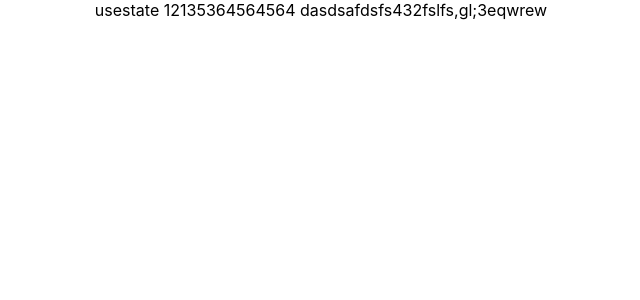
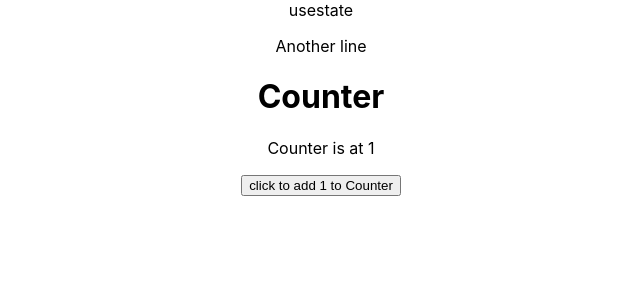
Before and after one commit to Gilaicohen/usestate, a React (Create React App) app in the folder usestate/: page / in a window 1280 px wide. Shown: the top 300 px of the page, without its empty margins (319-959 px from the left). Built offline with nearby package versions, Linux system fonts and the light colour scheme.

Commit message:
course code1

```diff
--- a/usestate/src/App.js
+++ b/usestate/src/App.js
@@ -1,12 +1,15 @@
 
 import './App.css';
+import Counter from './Counter';
 
 function App() {
   return (
     <div className="App">
-     usestate 12135364564564
-     dasdsafdsfs432fslfs,gl;3eqwrew
+     usestate
+     <p>Another line</p>
+     <Counter />
     </div>
+
   );
 }
 
--- /dev/null
+++ b/usestate/src/Counter.js
@@ -0,0 +1,22 @@
+import { useState } from "react";
+function Counter() {
+    const [count,setCount]=useState(1)
+    function incr(){
+      setCount(
+        function(oldCount){
+            return oldCount + 1
+        }
+      )
+        console.log(count)
+
+    }
+  return (
+    <div >
+    <h1>Counter</h1>
+    <p>Counter is at {count}</p>
+    <button onClick={incr}>click to add 1 to Counter </button>
+    </div>
+  );
+}
+
+export default Counter;
```
